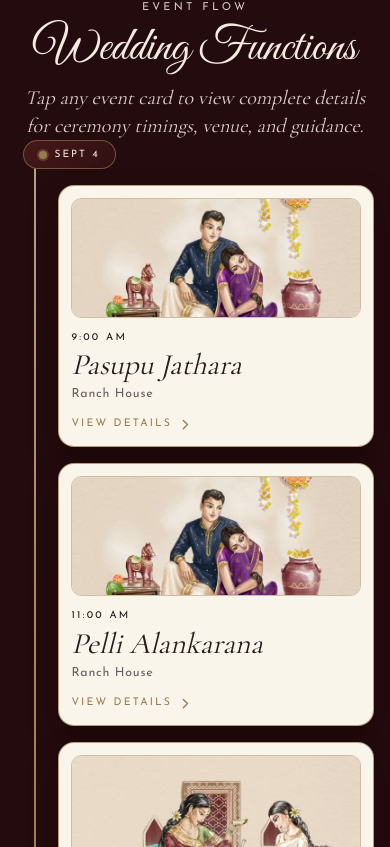
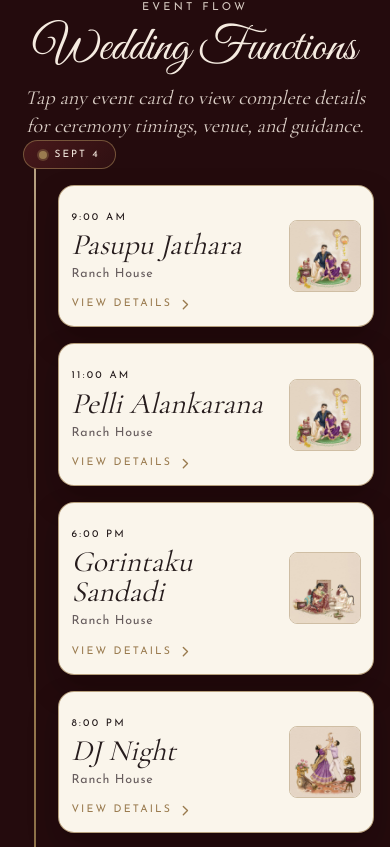
Before and after one commit to Manaschoudary/mr-wedding, a Next.js app: page / in a window 390 px wide. Shown: the part 1297-2144 px from the top of the page. Built offline with nearby package versions, Linux system fonts and the light colour scheme.

Commit message:
fix: move timeline images to right side as small thumbnails
- Images now display as 72px (mobile) / 88px (desktop) thumbnails
- Positioned on the right side of each card using flexbox
- Text content on the left, image on the right
- Cards use horizontal layout instead of stacked

```diff
--- a/src/app/globals.css
+++ b/src/app/globals.css
@@ -265,12 +265,33 @@ body {
   box-shadow: 0 18px 36px rgba(13, 3, 5, 0.32);
 }
 
-.timeline-event__image {
-  width: 100%;
-  height: 120px;
+.timeline-event--has-image {
+  display: flex;
+  align-items: center;
+  gap: 0.75rem;
+  text-align: left;
+}
+
+.timeline-event__text {
+  flex: 1;
+  min-width: 0;
+}
+
+.timeline-event__thumb {
+  width: 72px;
+  height: 72px;
+  flex-shrink: 0;
   object-fit: cover;
-  border-radius: 0.65rem;
+  border-radius: 0.5rem;
   border: 1px solid color-mix(in oklab, var(--gold-dark) 45%, transparent);
+}
+
+@media (min-width: 640px) {
+  .timeline-event__thumb {
+    width: 88px;
+    height: 88px;
+    border-radius: 0.65rem;
+  }
 }
 
 .timeline-event__time {
--- a/src/components/Timeline.tsx
+++ b/src/components/Timeline.tsx
@@ -64,13 +64,11 @@ export function Timeline({ events }: TimelineProps) {
                 <button
                   key={event.id}
                   type="button"
-                  className="timeline-event"
+                  className="timeline-event timeline-event--has-image"
                   onClick={() => setSelectedEvent(event)}
                   aria-label={`View details for ${event.name}`}
                 >
-                  {event.image && (
-                    <img src={event.image} alt={event.name} className="timeline-event__image" />
-                  )}
+                  <div className="timeline-event__text">
                     <p className="timeline-event__time">{event.time}</p>
                     <p className="timeline-event__name">{event.name}</p>
                     <p className="timeline-event__venue">{event.venue}</p>
@@ -80,6 +78,10 @@ export function Timeline({ events }: TimelineProps) {
                         <path d="M7 4.5 12.5 10 7 15.5" stroke="currentColor" strokeWidth="1.8" strokeLinecap="round" strokeLinejoin="round" />
                       </svg>
                     </p>
+                  </div>
+                  {event.image && (
+                    <img src={event.image} alt={event.name} className="timeline-event__thumb" />
+                  )}
                 </button>
               ))}
             </div>
```
Lines whose indentation alone changed are shown as unchanged.
